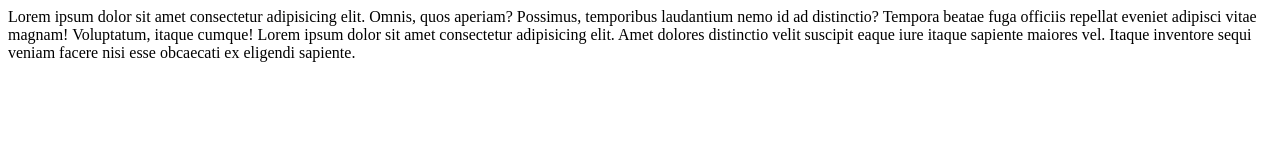
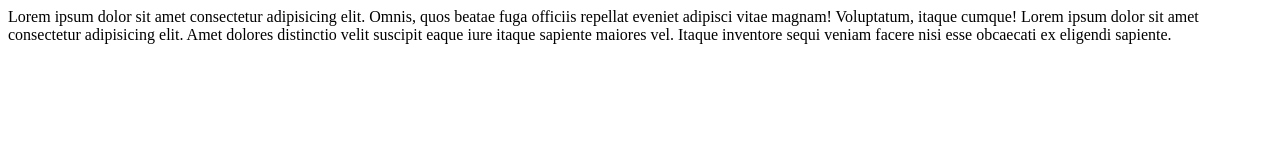
Before and after one commit to anamtafany/add_remote_commentpallet, a plain HTML site: page index.html in a window 1280 px wide. Drawn offline with Linux system fonts and the light colour scheme.

Commit message:
Remove question from index.html body text
Removed a question from the body text.

```diff
--- a/index.html
+++ b/index.html
@@ -7,7 +7,6 @@
   </head>
   <body>
     Lorem ipsum dolor sit amet consectetur adipisicing elit. Omnis, quos
-    aperiam? Possimus, temporibus laudantium nemo id ad distinctio? Tempora
     beatae fuga officiis repellat eveniet adipisci vitae magnam! Voluptatum,
     itaque cumque! Lorem ipsum dolor sit amet consectetur adipisicing elit. Amet
     dolores distinctio velit suscipit eaque iure itaque sapiente maiores vel.
```
